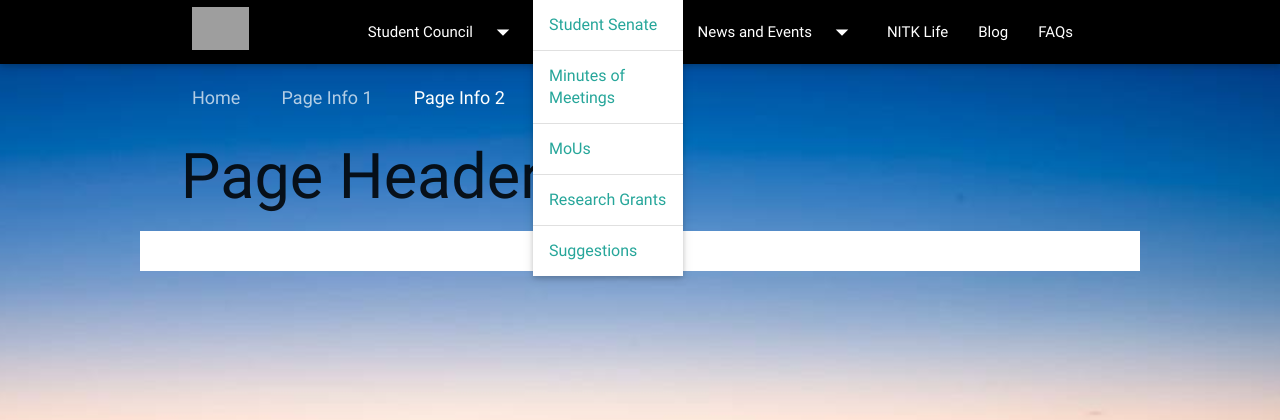
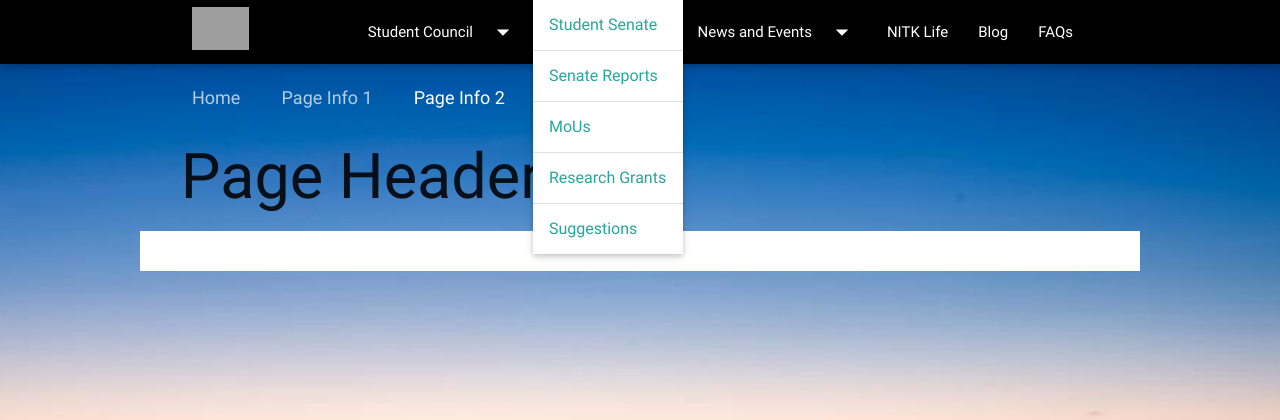
Before and after one commit to devmonster423/django-student-web, a Django app: template src/templates/static.html in a window 1280 px wide, after a click that opens the changed part. Shown: the top 420 px of the page. Run offline with Django 3.2, Linux system fonts and the light colour scheme; the template is opened without the code that fills it, so the values that code supplies are empty; some libraries are stand-ins or nearby versions; grey boxes are pictures that could not be loaded.

Commit message:
Minor fix in navbar

```diff
--- a/src/templates/base.html
+++ b/src/templates/base.html
@@ -34,7 +34,7 @@
 	<ul id="dropdown2" class="dropdown-content center-align">
 		<li><a href="/senate">Student Senate</a></li>
 		<li class="divider"></li>
-		<li><a href="/minutes">Minutes of Meetings</a></li>
+		<li><a href="/minutes">Senate Reports</a></li>
 		<li class="divider"></li>
 		<li><a href="/mou">MoUs</a></li>
 		<li class="divider"></li>
@@ -81,7 +81,7 @@
 							<ul>
 								<li><a href="/senate">Student Senate</a></li>
 								<li class="divider"></li>
-								<li><a href="/minutes">Minutes of the Meetings</a></li>
+								<li><a href="/minutes">Senate Reports</a></li>
 								<li class="divider"></li>
 								<li><a href="/mou">MoUs</a></li>
 								<li class="divider"></li>
--- a/src/templates/static.html
+++ b/src/templates/static.html
@@ -34,7 +34,7 @@
 	<ul id="dropdown2" class="dropdown-content center-align">
 		<li><a href="/senate">Student Senate</a></li>
 		<li class="divider"></li>
-		<li><a href="/minutes">Minutes of Meetings</a></li>
+		<li><a href="/minutes">Senate Reports</a></li>
 		<li class="divider"></li>
 		<li><a href="/mou">MoUs</a></li>
 		<li class="divider"></li>
@@ -81,7 +81,7 @@
 							<ul>
 								<li><a href="/senate">Student Senate</a></li>
 								<li class="divider"></li>
-								<li><a href="/minutes">Minutes of the Meetings</a></li>
+								<li><a href="/minutes">Senate Reports</a></li>
 								<li class="divider"></li>
 								<li><a href="/mou">MoUs</a></li>
 								<li class="divider"></li>
```
